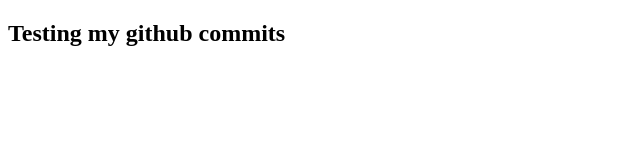
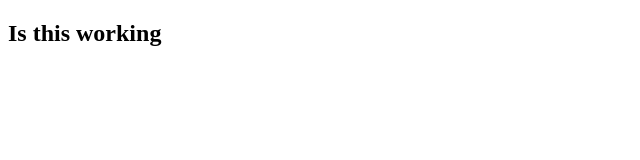
Before and after one commit to BenShigeruClark/test-repo, a plain HTML site: page index.html in a window 1280 px wide. Shown: the whole page, without its empty margins (0-640 px from the left). Drawn offline with Linux system fonts and the light colour scheme.

Commit message:
testing again

```diff
--- a/index.html
+++ b/index.html
@@ -4,7 +4,7 @@
         <title>Testing</title>
     </head>
     <body>
-        <H2>Testing my github commits</H2>
+        <H2>Is this working</H2>
 
     </body>
 </html>
```
